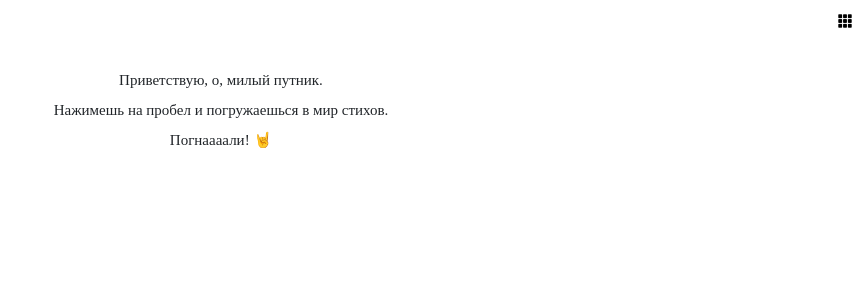
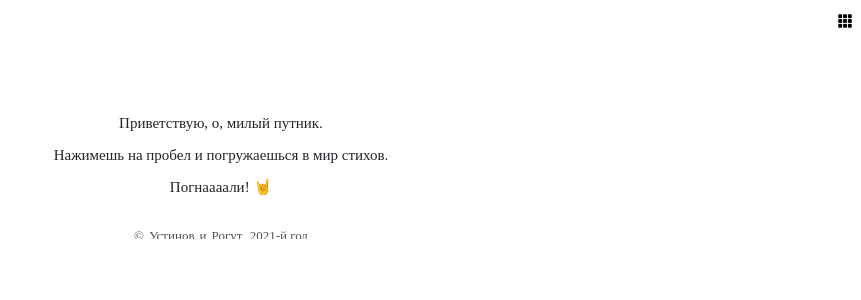
Before and after one commit to BossNumber1/poetry, a Next.js app in the folder app/: page / in a window 1280 px wide. Shown: the top 300 px of the page, without its empty margins (419-1280 px from the left). Built offline with nearby package versions, Linux system fonts and the light colour scheme; no server answers; a web font is replaced by a local one.

Commit message:
Improved the view, moved styles to a common file

```diff
--- a/app/components/blockBelow/BlockBelow.jsx
+++ b/app/components/blockBelow/BlockBelow.jsx
@@ -10,7 +10,12 @@ function BlockBelow({ versesArray, epilogue, verseNumber }) {
 
             <div className="fifthBlock">
                 {epilogue ? (
-                    epilogue
+                    <div
+                        className={postStyles.end}
+                        dangerouslySetInnerHTML={{
+                            __html: epilogue,
+                        }}
+                    ></div>
                 ) : verseNumber !== "false" ? (
                     <>
                         <div style={{ display: "flex" }}>
@@ -28,24 +33,18 @@ function BlockBelow({ versesArray, epilogue, verseNumber }) {
                                 />
                             </div>
                             <div
-                                className={
-                                    epilogue
-                                        ? postStyles.end
-                                        : verseNumber !== "false"
-                                        ? postStyles.verse
-                                        : postStyles.greetings
-                                }
+                                className={postStyles.verse}
                                 dangerouslySetInnerHTML={{
                                     __html: versesArray[verseNumber].verse,
                                 }}
-                            ></div>
+                            />
                         </div>
                         <PictureForPoetry
                             illustration={versesArray[verseNumber].illustration}
                         />
                     </>
                 ) : (
-                    <div style={{ lineHeight: 2 }}>
+                    <div className={postStyles.greetings}>
                         <div>Приветствую, о, милый путник.</div>
                         <div>
                             Нажимешь на пробел и погружаешься в мир стихов.
--- a/app/styles/Post.module.css
+++ b/app/styles/Post.module.css
@@ -55,8 +55,10 @@
 }
 
 .greetings {
+    margin-top: 32px;
     text-align: center;
     /* background-color: orange; */
+    line-height: 32px;
 }
 
 .verse {
--- a/app/styles/globals.css
+++ b/app/styles/globals.css
@@ -151,8 +151,8 @@ a {
 .fourteenthBlock {
     grid-area: fourteenthBlock;
     /* background-color: rgb(43, 255, 0); */
-    text-align: center;
-    /* margin: auto; */
+    /* text-align: center; */
+    margin: auto;
     display: flex;
     align-items: flex-end;
     justify-content: center;
@@ -160,6 +160,11 @@ a {
     color: rgb(83, 83, 83);
     /* margin-bottom: 23px; */
     font-size: 13px;
+
+    /* position: absolute; */
+    /* top: 50%;
+    left: 50%; */
+    /* transform: translate(-50%, -50%); */
 }
 
 .fifteenthBlock {
```
